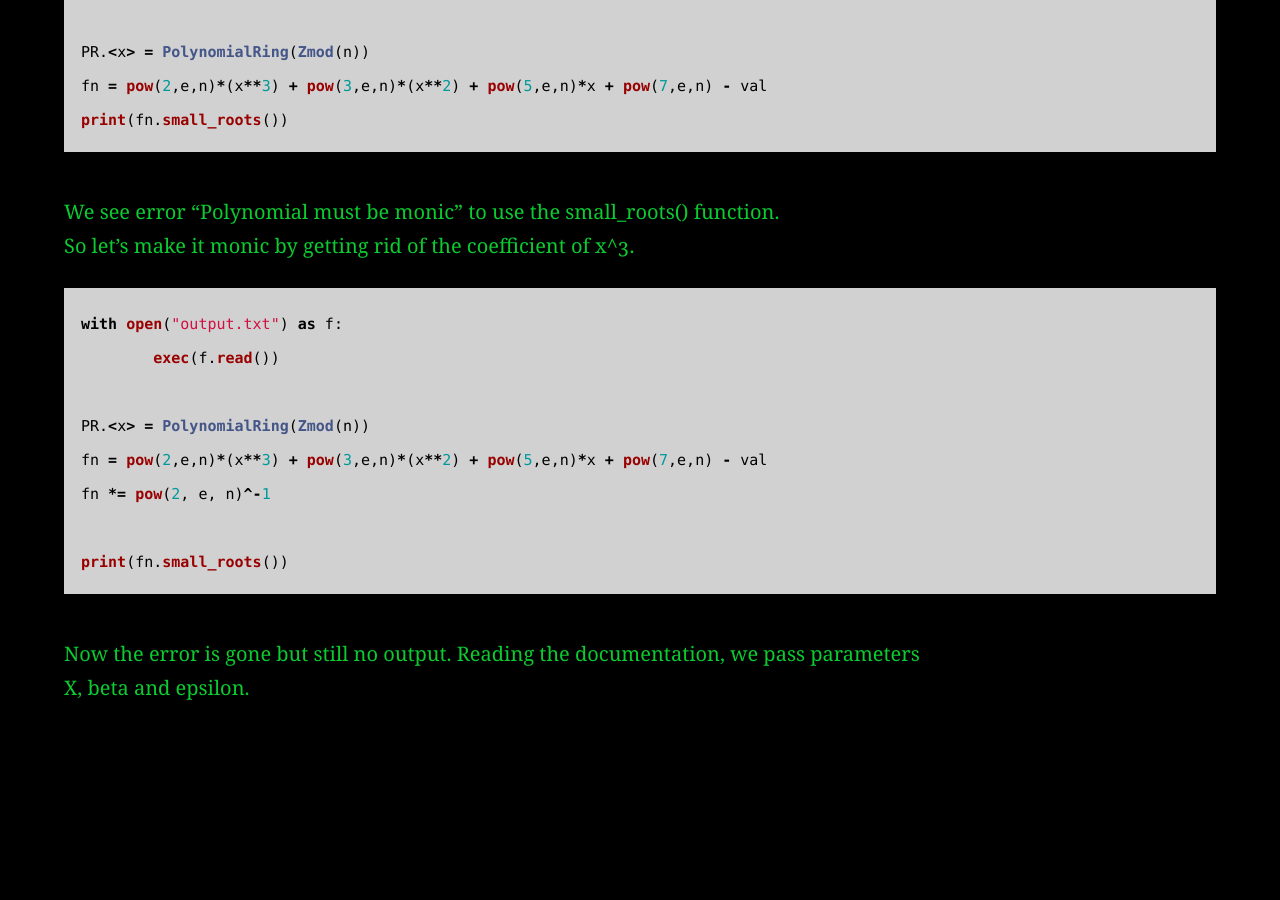
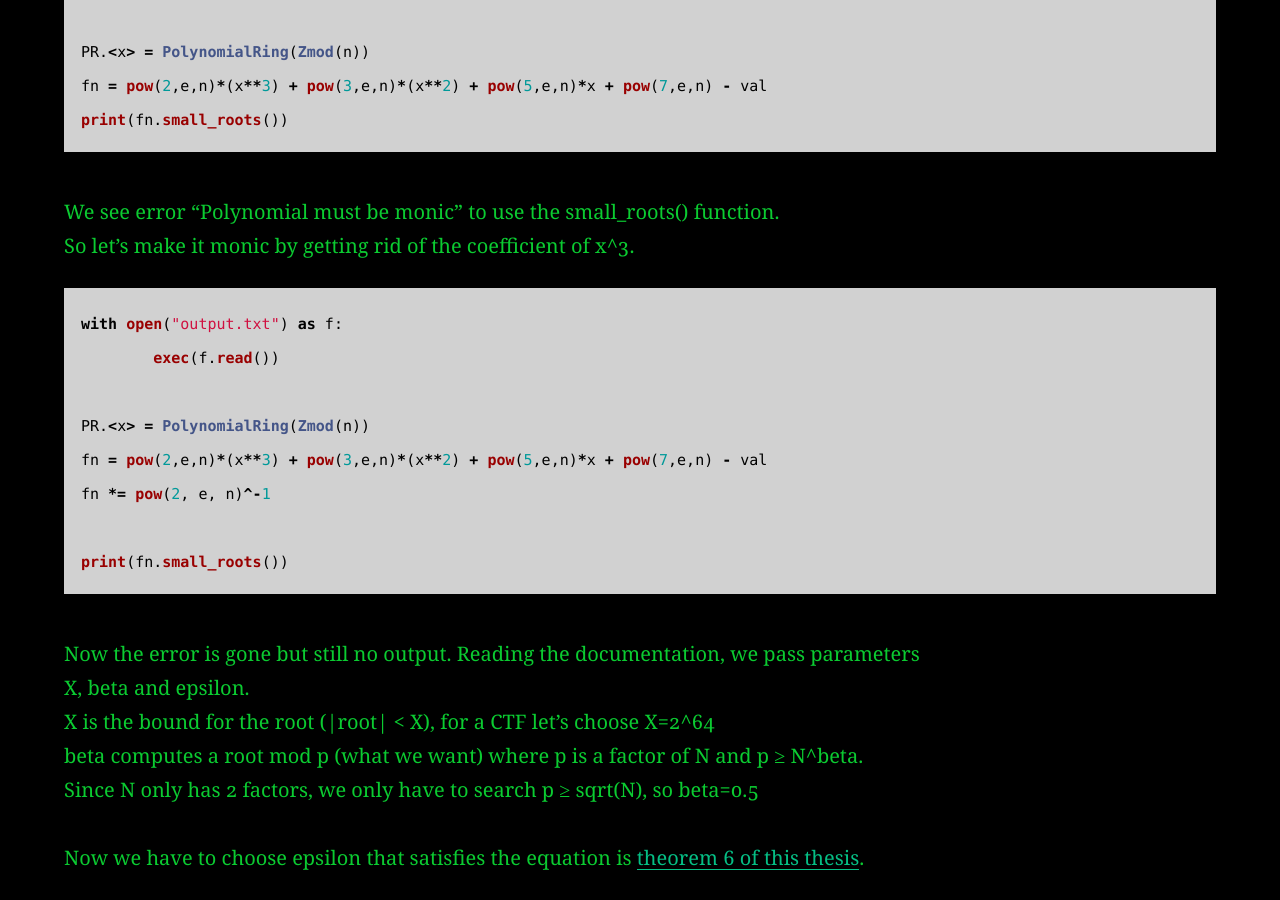
Before and after one commit to AC01010/Connor-McCartney.github.io, a Jekyll site: the page built from _posts/2012-12-27-crew-ctf-2022.md, in a window 1280 px wide and 900 px high, scrolled down 3996 px. Built offline with Jekyll 4.4.1, drawn with Linux system fonts in a browser that asks for light colours; before the commit the page ends 4726 px from its top, so only the background shows below that.

Commit message:
Update 2012-12-27-crew-ctf-2022.md

````diff
--- a/_posts/2012-12-27-crew-ctf-2022.md
+++ b/_posts/2012-12-27-crew-ctf-2022.md
@@ -147,4 +147,9 @@ print(fn.small_roots())
 ```
 
 Now the error is gone but still no output. Reading the documentation, we pass parameters <br>
-X, beta and epsilon.
+X, beta and epsilon. <br>
+X is the bound for the root (|root| < X), for a CTF let's choose X=2^64    <br>
+beta computes a root mod p (what we want) where p is a factor of N and p ≥ N^beta. 	<br>
+Since N only has 2 factors, we only have to search p ≥ sqrt(N), so beta=0.5
+
+Now we have to choose epsilon that satisfies the equation is [theorem 6 of this thesis](https://www.cits.ruhr-uni-bochum.de/imperia/md/content/may/paper/bp.ps).
````
